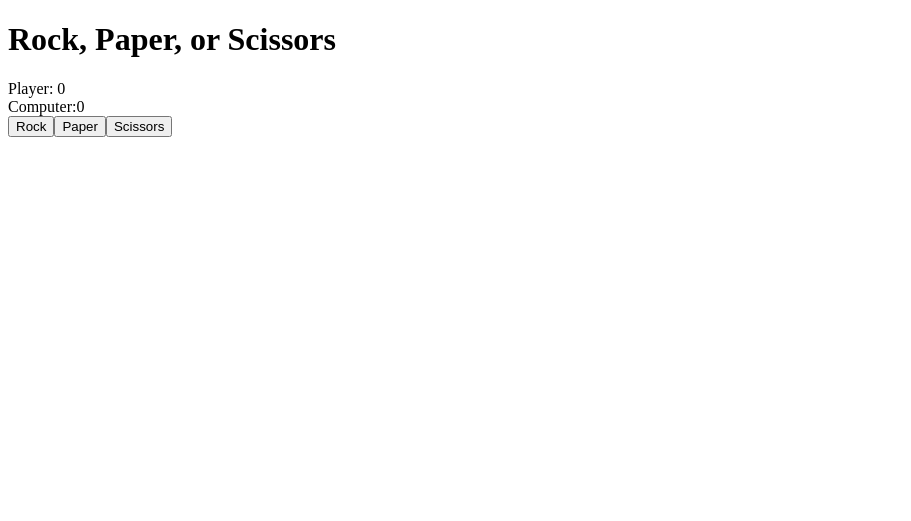
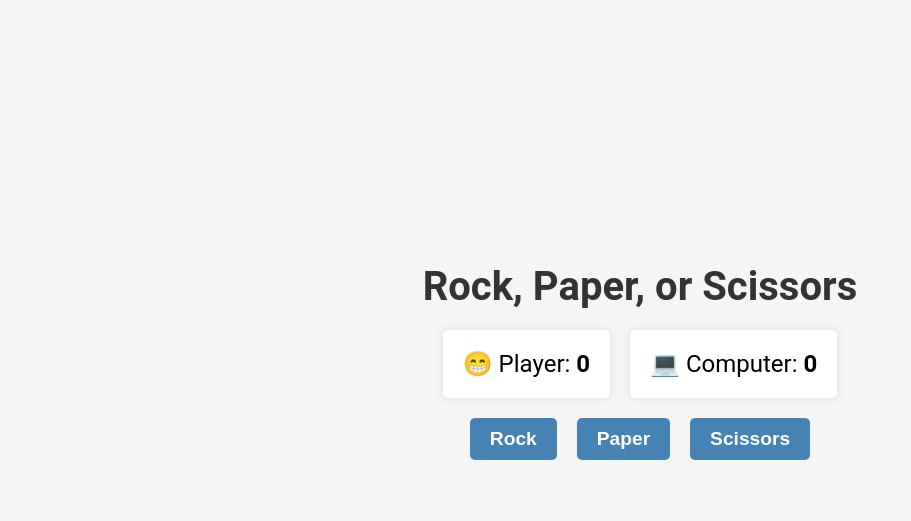
Before and after one commit to StevanFreeborn/theOdinProject-Rock-Paper-Scissors, a website with bundled scripts: page index.html in a window 1280 px wide. Shown: the whole page, without its empty margins (0-911 px from the left). Built offline with nearby package versions, Linux system fonts and the light colour scheme.

Commit message:
style: add some styling

```diff
--- a/index.html
+++ b/index.html
@@ -7,25 +7,28 @@
   <meta http-equiv="X-UA-Compatible" content="IE=edge">
   <meta name="viewport" content="width=device-width, initial-scale=1.0">
   <link rel="icon" type="image/x-icon" href="favicon.ico">
+  <link rel="stylesheet" href="style.css">
   <title>Rock Paper Scissors</title>
 </head>
 
 <body>
 
-  <h1>Rock, Paper, or Scissors</h1>
+  <div class="container">
+    <h1 class="title">Rock, Paper, or Scissors</h1>
 
-  <div id="score-board">
-    <div>
-      Player: <span id="player-score">0</span>
+    <div id="score-board">
+      <div class="score-container">
+        😁 Player: <span id="player-score" class="score">0</span>
+      </div>
+      <div class="score-container">
+        💻 Computer: <span id="computer-score" class="score">0</span>
+      </div>
     </div>
-    <div>
-      Computer:<span id="computer-score">0</span>
-    </div>
+
+    <div id="buttons-container"></div>
+
+    <div id="result">&nbsp;</div>
   </div>
-
-  <div id="buttons-container"></div>
-
-  <div id="result"></div>
 
   <script src="scripts/index.js" type="module"></script>
 
--- a/scripts/index.js
+++ b/scripts/index.js
@@ -45,6 +45,7 @@ function addChoiceButtons() {
  */
 function addChoiceButton(choice) {
   const button = document.createElement('button');
+  button.classList.add('button');
   button.setAttribute('data-choice', choice);
   button.addEventListener('click', e =>
     playGame(e.target.dataset.choice, getComputerChoice())
@@ -187,7 +188,7 @@ function removeButtons() {
 function resetGame() {
   state.playerScore().textContent = 0;
   state.computerScore().textContent = 0;
-  state.result().textContent = '';
+  state.result().innerHTML = '&nbsp;';
   removeButtons();
   addChoiceButtons();
 }
@@ -198,6 +199,7 @@ function resetGame() {
  */
 function addPlayAgain() {
   const resetButton = document.createElement('button');
+  resetButton.classList.add('button');
   resetButton.textContent = 'Play Again';
   resetButton.addEventListener('click', resetGame);
   state.buttons().appendChild(resetButton);
--- /dev/null
+++ b/style.css
@@ -0,0 +1,80 @@
+* {
+  margin: 0;
+  padding: 0;
+  box-sizing: border-box;
+}
+
+html,
+body {
+  height: 100%;
+}
+
+body {
+  font-family: 'Roboto', sans-serif;
+  background-color: #f5f5f5;
+}
+
+.container {
+  min-height: 100vh;
+  max-width: 1200px;
+  margin: 0 auto;
+  padding: 0 15px;
+  display: flex;
+  flex-direction: column;
+  justify-content: center;
+  align-items: center;
+}
+
+.title {
+  font-size: 2.5rem;
+  font-weight: 700;
+  color: #333;
+  margin-bottom: 20px;
+}
+
+#score-board {
+  width: 100%;
+  display: flex;
+  justify-content: center;
+  grid: 20px;
+}
+
+.score-container {
+  /* styling for a card */
+  background-color: #fff;
+  border-radius: 5px;
+  box-shadow: 0 0 10px rgba(0, 0, 0, 0.1);
+  padding: 20px;
+  margin: 0 10px;
+  font-size: 1.5rem;
+}
+
+.score {
+  font-weight: 700;
+}
+
+#buttons-container {
+  width: 100%;
+  display: flex;
+  gap: 20px;
+  justify-content: center;
+  margin: 20px 0;
+}
+
+.button {
+  padding: 10px 20px;
+  border: none;
+  border-radius: 5px;
+  background-color: steelblue;
+  color: #fff;
+  font-size: 1.2rem;
+  font-weight: 700;
+  cursor: pointer;
+}
+
+#result {
+  font-size: 2rem;
+  font-weight: 700;
+  color: #333;
+  margin-bottom: 20px;
+}
```
Also changed, not shown: tests/index.spec.js (+2 -2 lines).
